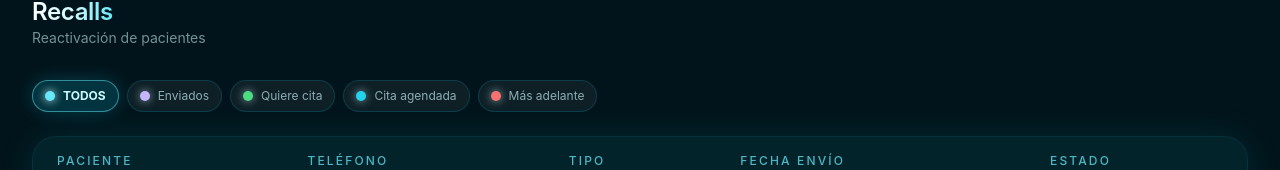
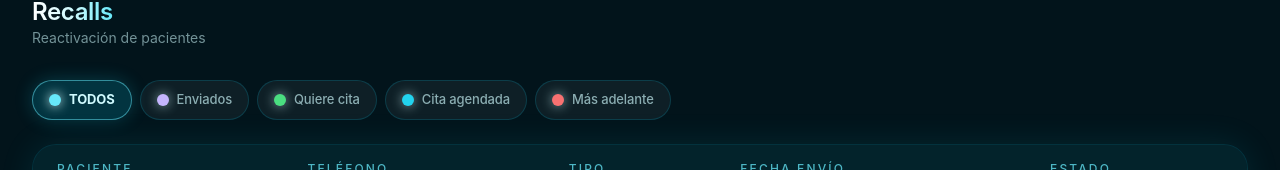
Before and after one commit to martina-asistant/martina-panel, a Next.js app: page /recalls in a window 1280 px wide. Shown: the part 203-373 px from the top of the page. Built offline with nearby package versions, Linux system fonts and the light colour scheme; no server answers; the database is empty.

Commit message:
Update RecallsView.tsx

```diff
--- a/components/recalls/RecallsView.tsx
+++ b/components/recalls/RecallsView.tsx
@@ -79,7 +79,7 @@ const RecallsView = () => {
             key={f.key}
             onClick={() => setFilter(f.key)}
             className={cn(
-              'text-[12px] px-3 py-[6px] rounded-full border transition-all whitespace-nowrap',
+              'text-[13px] px-4 py-[9px] rounded-full border transition-all whitespace-nowrap',
               filter === f.key
                 ? 'bg-cyan-500/20 text-cyan-100 border-cyan-300/50 shadow-[0_0_18px_rgba(34,211,238,.22)]'
                 : 'bg-white/5 text-cyan-100/65 border-cyan-500/20 hover:bg-cyan-500/10 hover:text-white'
@@ -88,12 +88,12 @@ const RecallsView = () => {
             <div className="flex items-center gap-2">
               <span
                 className={cn(
-                  'w-2.5 h-2.5 rounded-full shadow-[0_0_10px_currentColor]',
+                  'w-3 h-3 rounded-full shadow-[0_0_12px_currentColor]',
                   f.color
                 )}
               />
 
-              <span className={f.key === 'todos' ? 'font-bold uppercase' : ''}>
+             <span className={cn( 'font-medium tracking-[-0.01em]', f.key === 'todos' && 'font-bold uppercase' )}>
                 {f.label}
               </span>
             </div>
```
